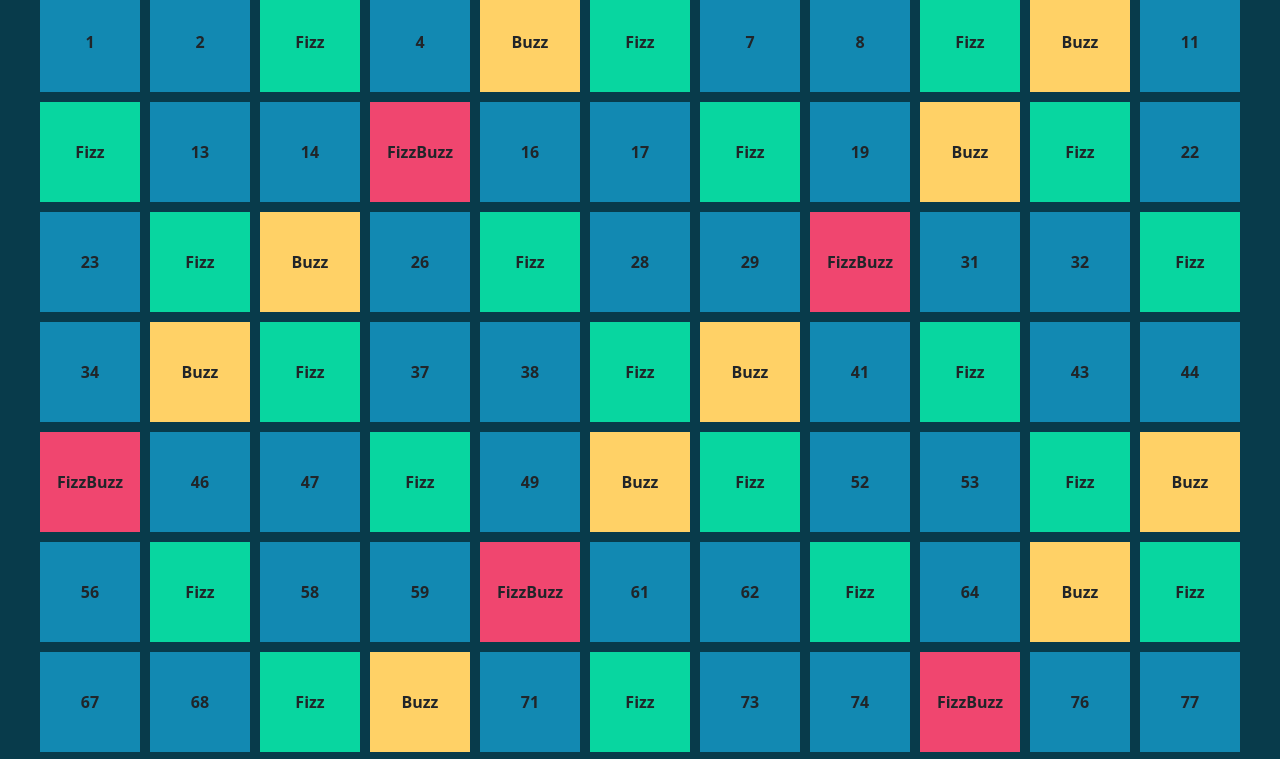
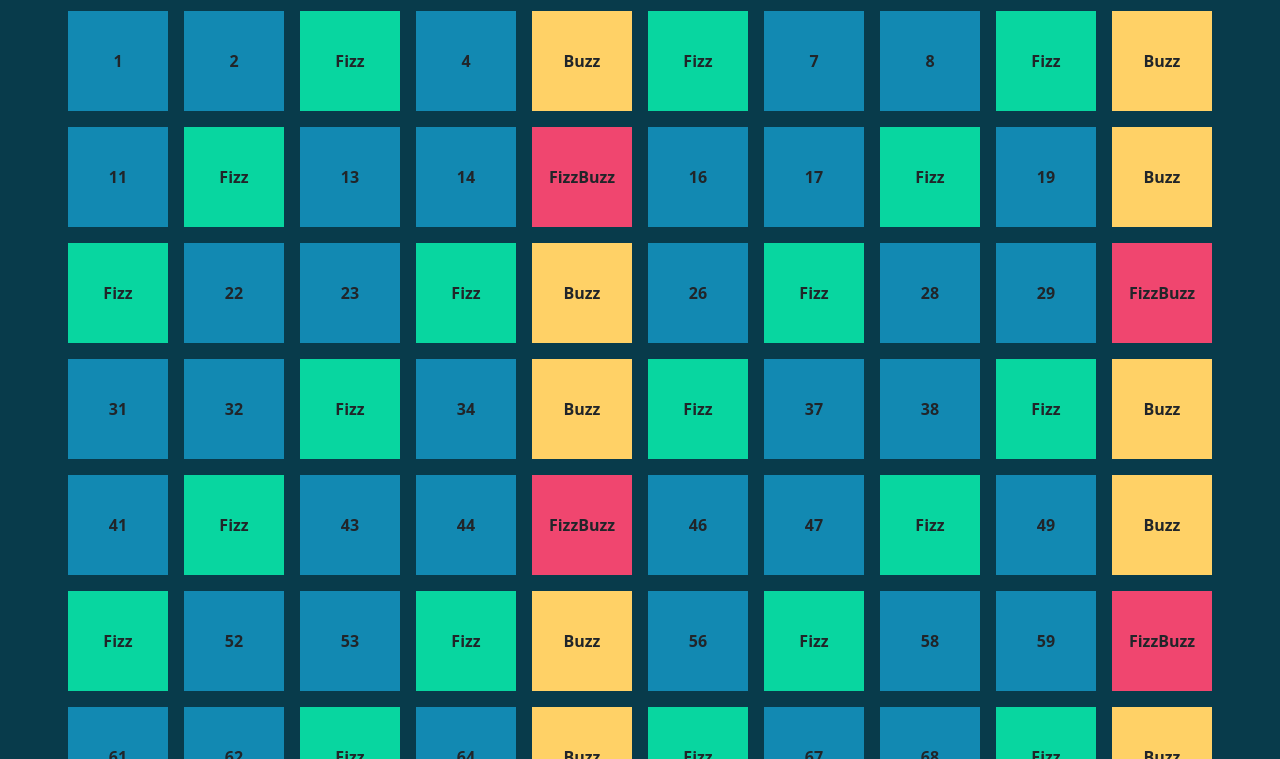
Before and after one commit to rachelpatrocinio/js-fizzbuzz, a plain HTML site: page index.html in a window 1280 px wide. Shown: the part 141-900 px from the top of the page. Drawn offline with nearby package versions, Linux system fonts and the light colour scheme.

Commit message:
Refactor: Style adjustments

```diff
--- a/css/style.css
+++ b/css/style.css
@@ -25,7 +25,7 @@ li{
     width: 100px;
     height: 100px;
     background-color: var(--blue);
-    margin: 5px;
+    margin: 8px;
     display: flex;
     justify-content: center;
     align-items: center;
--- a/index.html
+++ b/index.html
@@ -11,7 +11,7 @@
     <div class="container-fluid">
         <div class="row my-5">
             <div class="col-12">
-                <h1 class="main-title text-center text-white">FizzBuzzDOM</h1>
+                <h1 class="main-title text-center text-white mb-4">FizzBuzzDOM</h1>
             </div>
             <div class="col-12">
                 <ul class="list d-flex flex-wrap justify-content-center p-0"></ul>
--- a/js/app.js
+++ b/js/app.js
@@ -30,7 +30,6 @@ for(let i = 0; i < n; i++){
     listElement.append(liElement);
 
     let element;
-
     // Per i numeri che sono sia multipli di 3 che di 5 stampi “FizzBuzz” al posto del numero.
     if(numMult3 === 0 && numMult5 === 0){ // multipli 15
         //console.log("FizzBuzz");
@@ -46,11 +45,8 @@ for(let i = 0; i < n; i++){
         //console.log("Buzz");
         element = liElement.innerHTML = "Buzz";
         liElement.classList.add("bg__yellow");
-
-    } else { //
+    } else {
         element = liElement.innerHTML = num;
     }
-
     console.log(element);
-
 }
```
